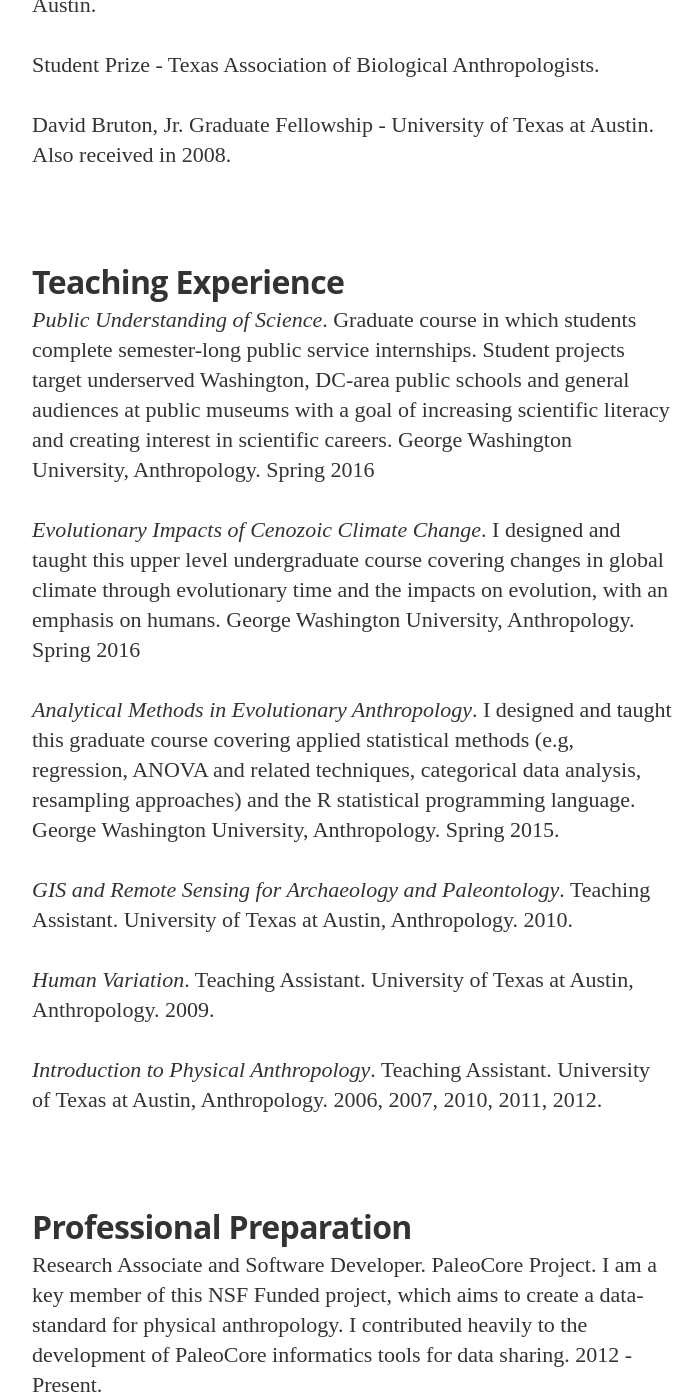
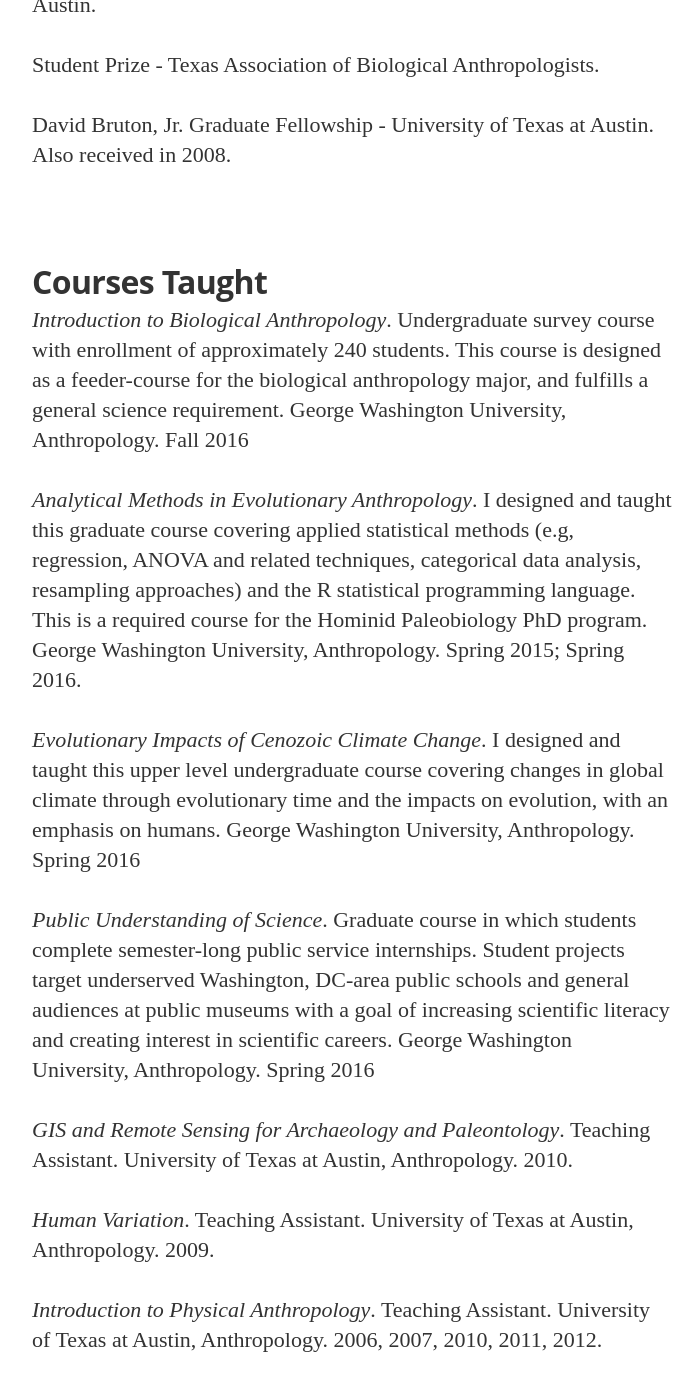
Before and after one commit to wabarr/personal, a Jekyll site: the page built from CV.html, in a window 1280 px wide and 1400 px high, scrolled down 4338 px. Shown: the whole window, without its empty margins (288-988 px from the left). Built offline with Jekyll 4.4.1, drawn with Linux system fonts in a browser that asks for light colours; nearby versions of some CDN libraries; some web fonts are replaced; some of the changed text lies outside the part shown.

Commit message:
CV update

```diff
--- a/CV.html
+++ b/CV.html
@@ -46,10 +46,11 @@
 <p>Liberal Arts Graduate Research Fellowship - University of Texas at Austin.</p>
 <p>Student Prize - Texas Association of Biological Anthropologists.</p>
 <p>David Bruton, Jr. Graduate Fellowship - University of Texas at Austin. Also received in 2008.</p>
-<h1 id="teaching-experience" class="unnumbered">Teaching Experience</h1>
+<h1 id="courses-taught" class="unnumbered">Courses Taught</h1>
+<p><em>Introduction to Biological Anthropology</em>. Undergraduate survey course with enrollment of approximately 240 students. This course is designed as a feeder-course for the biological anthropology major, and fulfills a general science requirement. George Washington University, Anthropology. Fall 2016</p>
+<p><em>Analytical Methods in Evolutionary Anthropology</em>. I designed and taught this graduate course covering applied statistical methods (e.g, regression, ANOVA and related techniques, categorical data analysis, resampling approaches) and the R statistical programming language. This is a required course for the Hominid Paleobiology PhD program. George Washington University, Anthropology. Spring 2015; Spring 2016.</p>
+<p><em>Evolutionary Impacts of Cenozoic Climate Change</em>. I designed and taught this upper level undergraduate course covering changes in global climate through evolutionary time and the impacts on evolution, with an emphasis on humans. George Washington University, Anthropology. Spring 2016</p>
 <p><em>Public Understanding of Science</em>. Graduate course in which students complete semester-long public service internships. Student projects target underserved Washington, DC-area public schools and general audiences at public museums with a goal of increasing scientific literacy and creating interest in scientific careers. George Washington University, Anthropology. Spring 2016</p>
-<p><em>Evolutionary Impacts of Cenozoic Climate Change</em>. I designed and taught this upper level undergraduate course covering changes in global climate through evolutionary time and the impacts on evolution, with an emphasis on humans. George Washington University, Anthropology. Spring 2016</p>
-<p><em>Analytical Methods in Evolutionary Anthropology</em>. I designed and taught this graduate course covering applied statistical methods (e.g, regression, ANOVA and related techniques, categorical data analysis, resampling approaches) and the R statistical programming language. George Washington University, Anthropology. Spring 2015.</p>
 <p><em>GIS and Remote Sensing for Archaeology and Paleontology</em>. Teaching Assistant. University of Texas at Austin, Anthropology. 2010.</p>
 <p><em>Human Variation</em>. Teaching Assistant. University of Texas at Austin, Anthropology. 2009.</p>
 <p><em>Introduction to Physical Anthropology</em>. Teaching Assistant. University of Texas at Austin, Anthropology. 2006, 2007, 2010, 2011, 2012.</p>
@@ -59,6 +60,7 @@
 <p>Participant. AnthroTree Workshop in Phylogenetic Methods. Amherst, MA. 2011.</p>
 <p>Research Assistant. eSkeletons.org and eFossils.org. PI: John Kappelman. 2010, 2011.</p>
 <h1 id="fieldwork-experience" class="unnumbered">Fieldwork Experience</h1>
+<p>Koobi-Fora Field School, East Turkana, Kenya. Directors: David Braun and Purity Kiura. I collected fossil data relating to sub-regional faunal variability in the Koobi Fora Formation from 2.0 - 1.4 Ma. I supervised four undergraduate student research projects that were organized around this topic. Summer 2016.</p>
 <p>Mille-Logya Research Project, Afar Region, Ethiopia. PI: Zeresenay Alemseged. I am a member of the scientific team conducting research to recover new fossil evidence of human evolution from this Plio-Pleistocene site. 2014.</p>
 <p>Great Divide Basin Project, Wyoming. PI: Robert Anemone. Collected primate and mammalian fossils from Eocene sediments, and prospected for new localities. 2013, 2014.</p>
 <p>Dikika Research Project, Afar Region, Ethiopia. PI: Zeresenay Alemseged. Surface collection of Plio- Pleistocene hominin and mammalian fossils. Managed GIS data collection with hand-held computers and high-precision GPS base station. 2010, 2012.</p>
```
Also changed, not shown: WAB_CV.html (+5 -3 lines), 4 other files.
